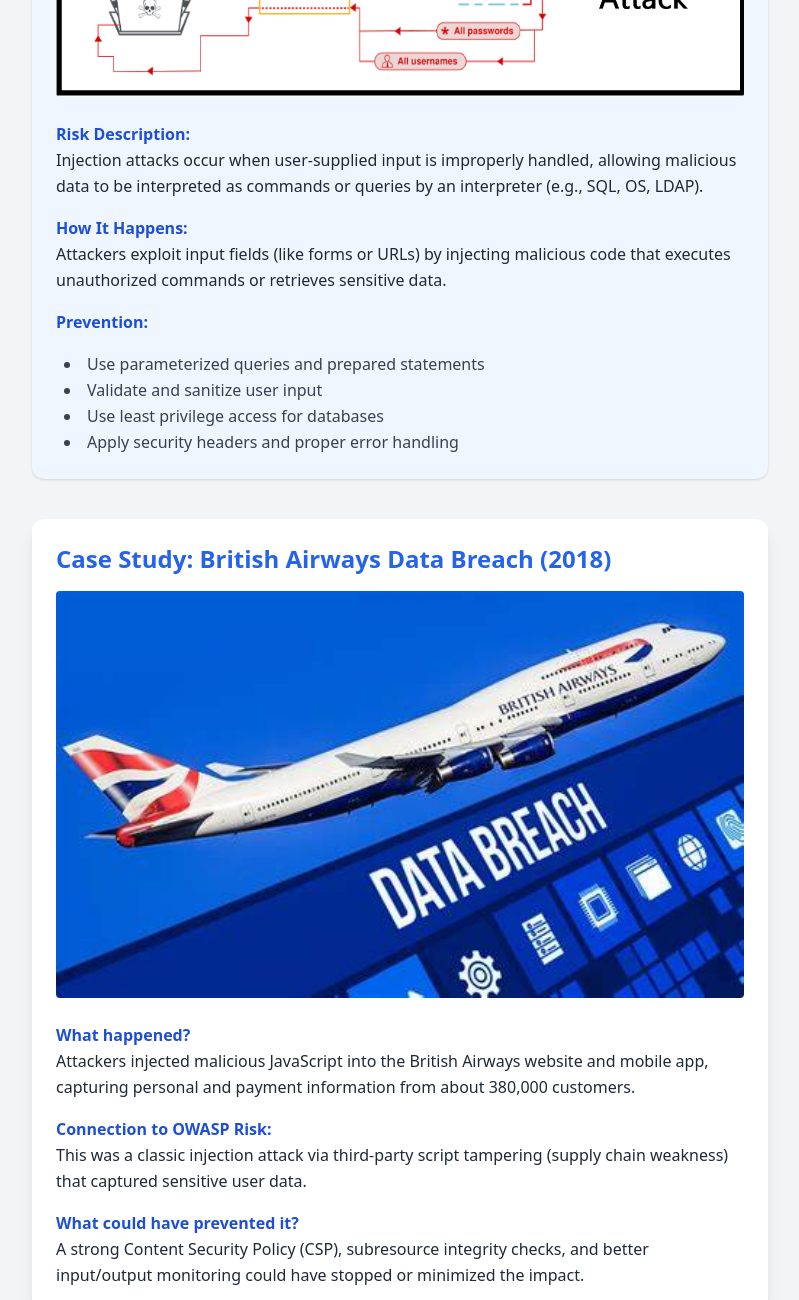
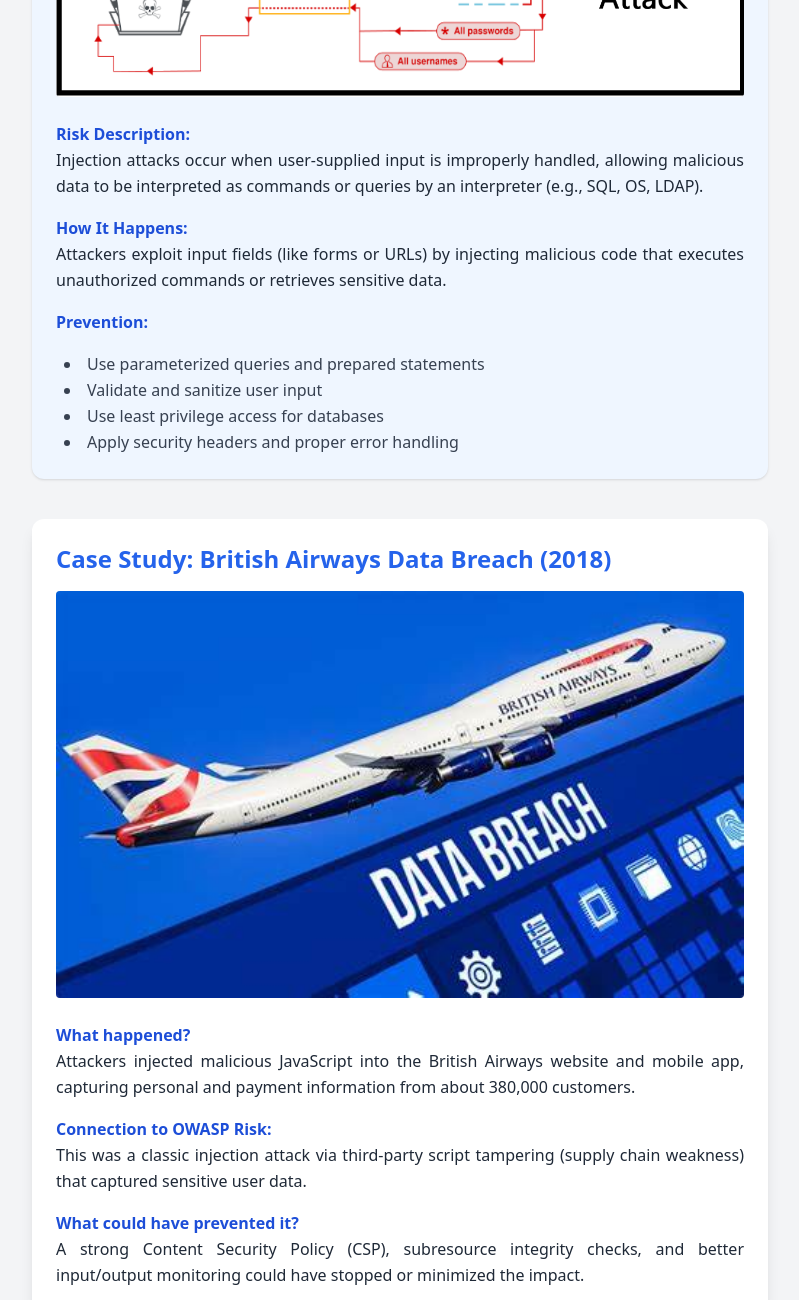
Before and after one commit to hzyw2023/Lab-1-WebSec, a plain HTML site: page index.html in a window 1280 px wide. Shown: the part 1520-2820 px from the top of the page, without its empty margins (240-1039 px from the left). Drawn offline with nearby package versions, Linux system fonts and the light colour scheme.

Commit message:
update comment and justify paragraph

```diff
--- a/index.html
+++ b/index.html
@@ -70,7 +70,9 @@
       <img src="SQL-injection.png" alt="Illustration of an injection attack"
         class="w-full h-auto object-cover bg-gray-300 rounded mb-6" />
 
-      <div class="space-y-4">
+        <!-- TODO: 如果要加paragraph，参考上面直接加一个<p></p>就好 -->
+
+      <div class="space-y-4 text-justify">
         <p><strong class="text-blue-700">Risk Description:</strong><br>
           Injection attacks occur when user-supplied input is improperly handled, allowing malicious data to be
           interpreted as commands or queries by an interpreter (e.g., SQL, OS, LDAP).</p>
@@ -96,7 +98,7 @@
       <img src="British-airways-data-breach.jpeg" alt="British Airways data breach image"
         class="w-full h-auto object-cover bg-gray-300 rounded mb-6" />
 
-      <div class="space-y-4">
+      <div class="space-y-4 text-justify">
         <p><strong class="text-blue-700">What happened?</strong><br>
           Attackers injected malicious JavaScript into the British Airways website and mobile app, capturing personal
           and payment information from about 380,000 customers.</p>
```
